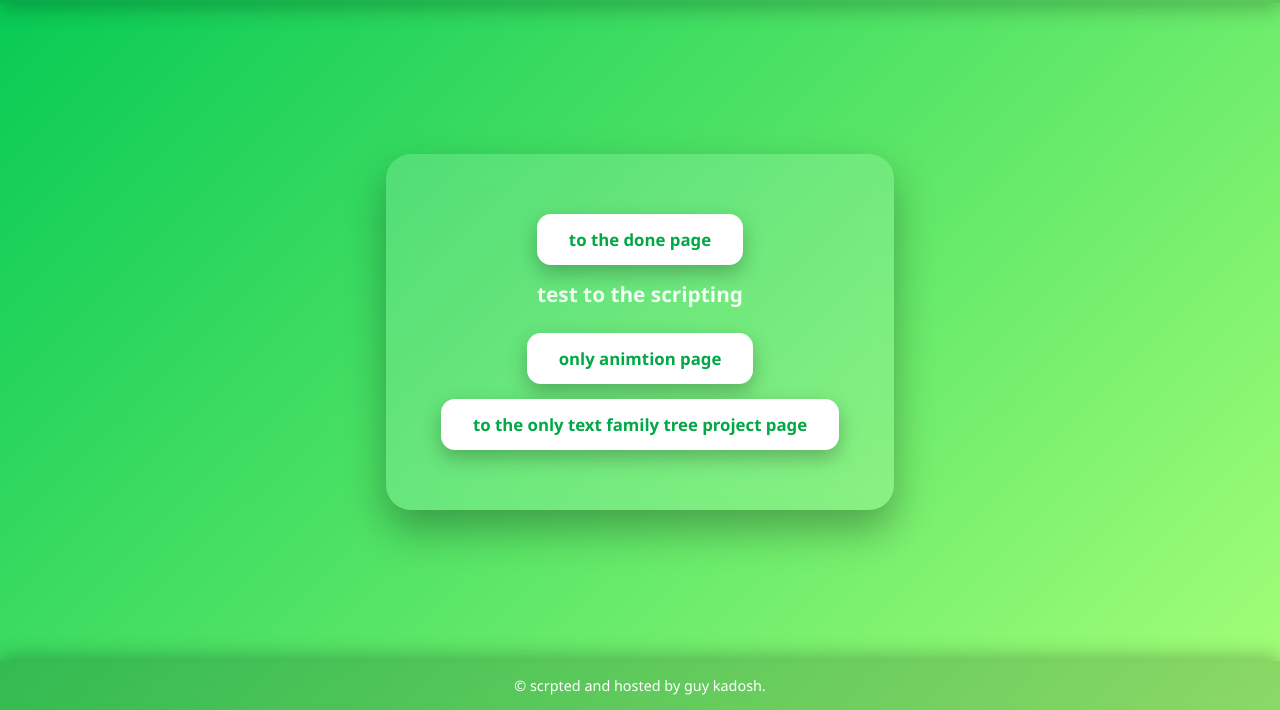
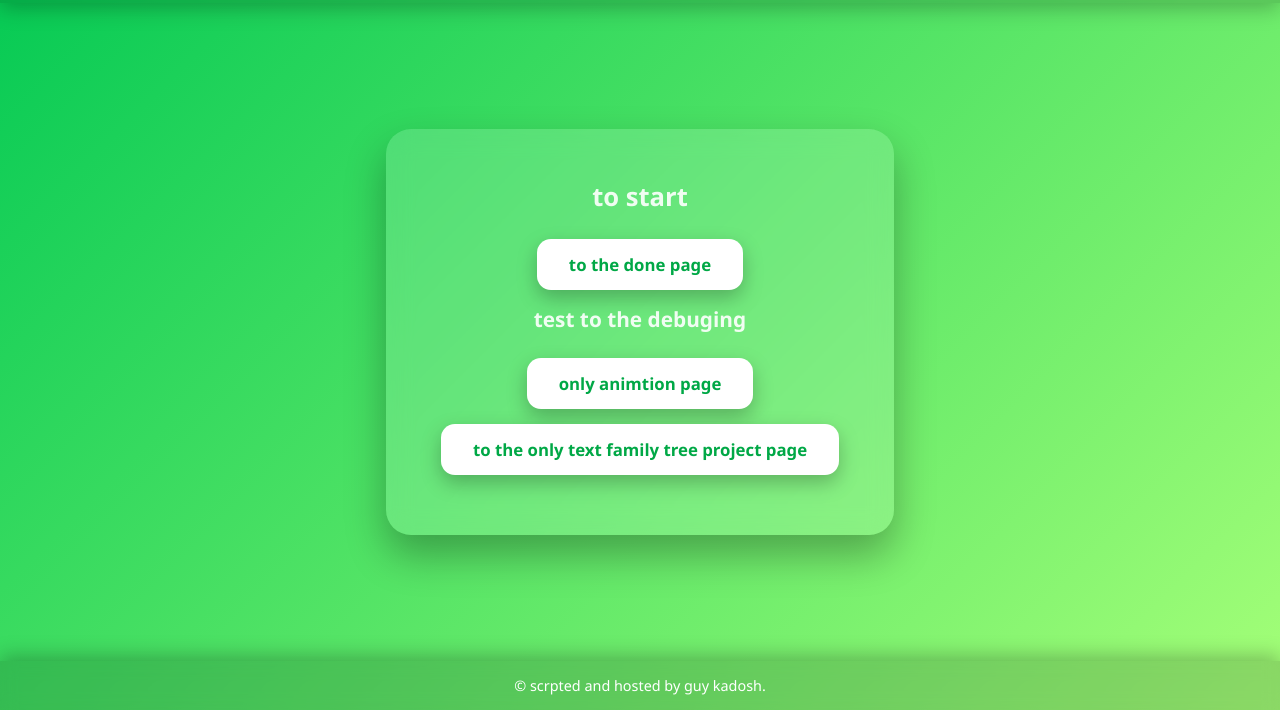
Before and after one commit to guyka2212/a-family-tree-project, a plain HTML site: page lobby/lobby.html in a window 1280 px wide. Shown: the part 90-800 px from the top of the page. Drawn offline with Linux system fonts and the light colour scheme.

Commit message:
fixed some things in the lobby

```diff
--- a/lobby/lobby.html
+++ b/lobby/lobby.html
@@ -13,10 +13,11 @@
     <main>
         <section>
             <ul>
+                <h2 class="finel-page-title">to start</h2>
                 <div class="done-page">
                     <button onclick="window.location.href='../pages/done.html'">to the done page</button>
                 </div>
-                <h2 class="scripting-text">test to the scripting</h2>
+                <h2 class="scripting-text">test to the debuging</h2>
                 <div class="only-animtion">
                     <button onclick="window.location.href='only-animtion.html'">only animtion page</button>
                 </div>
--- a/lobby/style-lobby.css
+++ b/lobby/style-lobby.css
@@ -50,6 +50,16 @@ ul {
     list-style: none;
 }
 
+.finel-page-title {
+    display: flex;
+    justify-content: center;
+    align-items: center;
+    margin: 5px 0 25px;
+    font-size: 1.6rem;
+    color: #ffffff;
+    opacity: 0.9;
+}
+
 .scripting-text {
     display: flex;
     justify-content: center;
```
Also changed, not shown: pages/tamplate-page.html (renamed from pages/done.html, +1 -1 lines).
